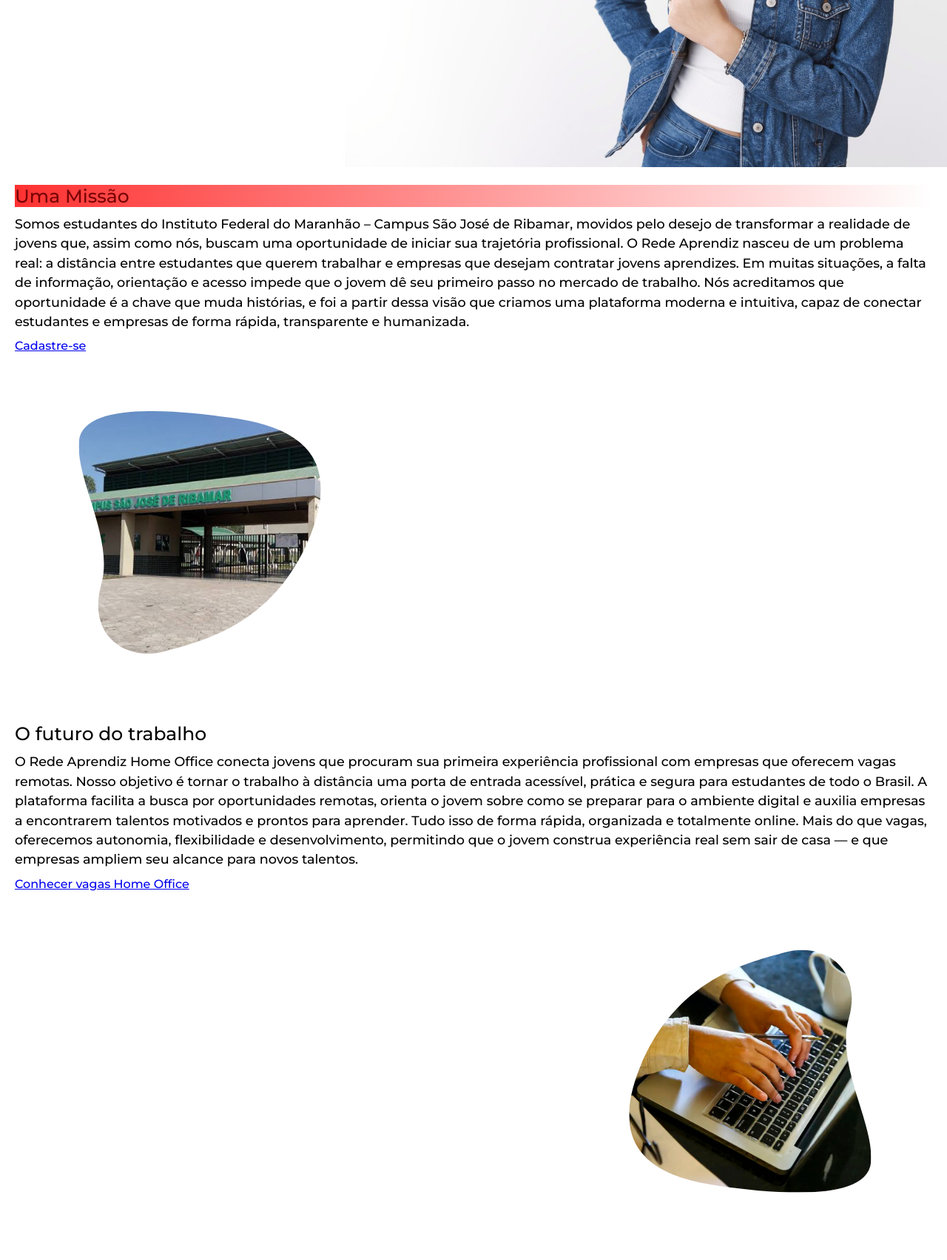
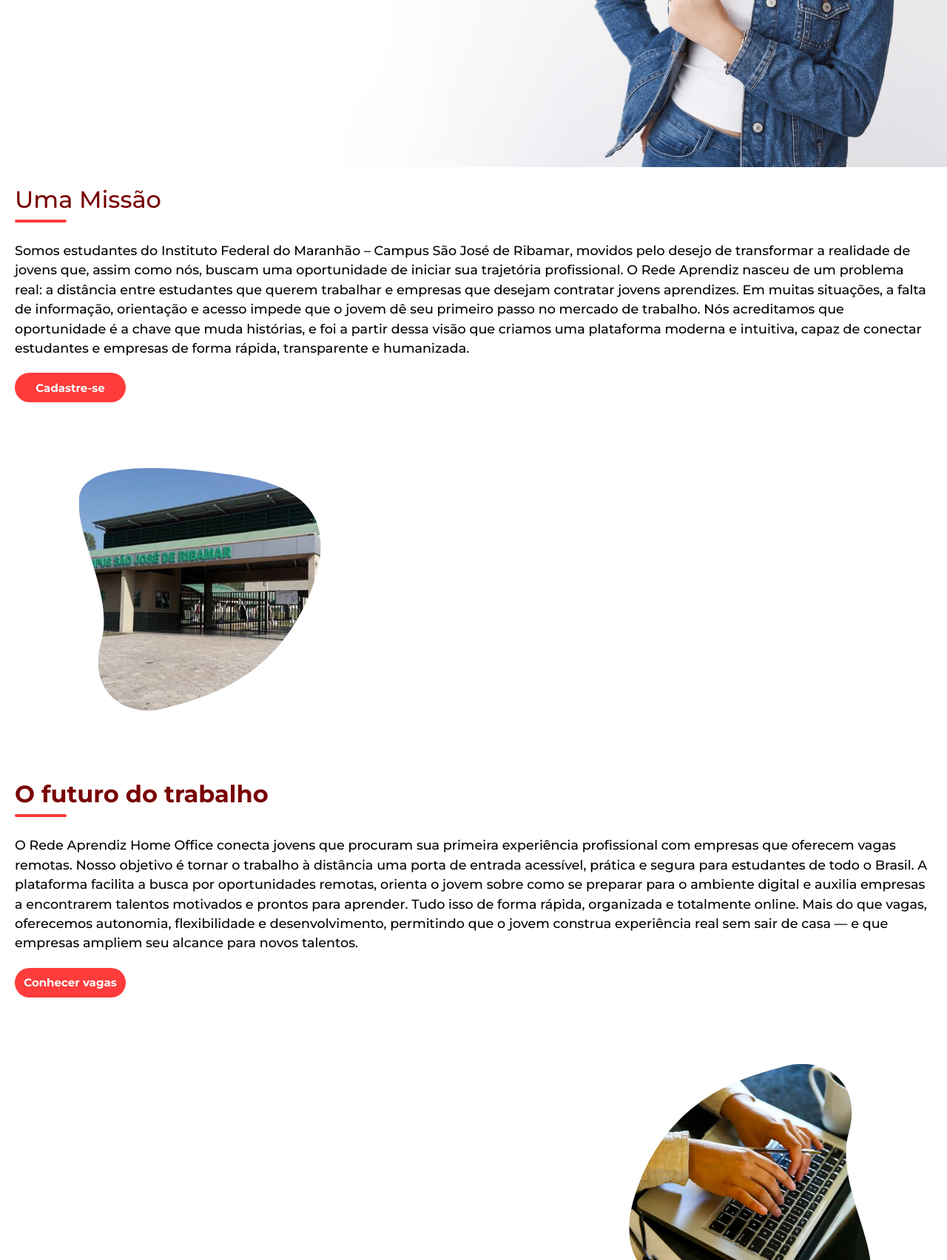
Before and after one commit to redeaprendiz904/rede-aprendiz, a PHP site: page / in a window 1280 px wide. Shown: the part 478-2182 px from the top of the page at 74% size. Run offline with PHP 8.4, Linux system fonts and the light colour scheme.

Commit message:
atualizações no index.html

```diff
--- a/backend/config/db.js
+++ b/backend/config/db.js
@@ -4,7 +4,7 @@ const mysql = require("mysql2");
 const db = mysql.createConnection({
     host: "localhost",
     user: "root",
-    password: "Admin",
+    password: "admin",
     database: "rede_aprendiz"
 });
 
--- a/frontend/css/style.css
+++ b/frontend/css/style.css
@@ -88,6 +88,25 @@ section.flex-content{
   flex-flow: column nowrap;
 }
 
+.titulo {
+    font-family: "Montserrat", sans-serif;
+    font-size: 32px;
+    font-weight: 700;
+    color: #790404;
+    margin-bottom: 15px;
+    position: relative;
+    display: inline-block;
+}
+
+.titulo::after {
+    content: "";
+    display: block;
+    width: 70px;
+    height: 4px;
+    background-color: #ff3b3b;
+    border-radius: 10px;
+    margin-top: 8px;
+}
 
 article.text-missao{
   display: flex;
@@ -100,10 +119,6 @@ article.text-hf{
   flex-flow: row wrap;
 }
 
-article div.texto1 h1{
-  color: #790404;
-  background-image: linear-gradient(to right,#ff3131, transparent );
-}
  article.text-missao p{
       line-height: 1.5;
       margin-top: 10px;
@@ -127,9 +142,7 @@ article.text-hf img{
 
 
 
-h1{
-  font-size: 25px;
-}
+
 h2{
   font-size: 24px;
 }
@@ -293,8 +306,6 @@ footer p{
         max-width: 350px;
   }
 
-    body{
-  }
     article.text-missao img{
         width: 350px;
         display: block;
@@ -331,14 +342,7 @@ footer p{
     margin: -5px;
   }
 
-  .botaohpc2{
-    padding: 0px;
-    height: 60px;
 
-  }
-  .botaohpc2 a{
-    font-size: 15px;
-  }
 
   .card{
     max-width: 400px;
@@ -359,3 +363,31 @@ footer p{
 
 
 }
+
+.botaohpc2 {
+    display: inline-flex;
+    align-items: center;
+    justify-content: center;
+
+    width: 150px;
+    height: 40px;
+
+    padding: 10px 20px;
+    margin: 10px 0;
+
+    background-color: #ff3b3b;
+    border-radius: 100px;
+    border: none;
+
+    flex: 0 0 auto;
+    align-self: flex-start;
+}
+
+.botaohpc2 a {
+    color: white;
+    text-decoration: none;
+    font-family: "Montserrat", sans-serif;
+    font-size: 15px;
+    font-weight: 700;
+    white-space: nowrap;
+}
--- a/frontend/index.html
+++ b/frontend/index.html
@@ -30,7 +30,7 @@
     <section class="flex-content">
         <article class="text-missao">
             <div class="texto1">
-                <h1 class="titulo">Uma Missão</h1>
+                <h1 class="titulo"><b>Uma Missão</b></h1>
                 <p class="paragrafo">
                     Somos estudantes do Instituto Federal do Maranhão – Campus São José de Ribamar, movidos pelo desejo de
                     transformar a realidade de jovens que, assim como nós, buscam uma oportunidade de iniciar sua trajetória profissional.
@@ -40,14 +40,14 @@
                 </p>
 
                 </div>
-                <div class="botaohpc"><a href="html/cadastro.html" class="botaocadastro"> Cadastre-se</a> </div>
+                <div class="botaohpc2"><a href="html/cadastro.html" class="botaocadastro"> Cadastre-se</a> </div>
                     <img src="img/ifmsjr.png">
 
         </article>
         <article class="text-hf">
 
             <div class="texto2">
-            <h1 class="titulo2">O futuro do trabalho</h1>
+            <h1 class="titulo">O futuro do trabalho</h1>
                <p class="paragrafo2">
                 O Rede Aprendiz Home Office conecta jovens que procuram sua primeira experiência profissional com empresas que oferecem vagas remotas. Nosso objetivo é tornar o trabalho à distância uma porta de entrada acessível, prática e segura para estudantes de todo o Brasil.
 
@@ -57,7 +57,7 @@
                </p>
 
             </div>
-            <div class="botaohpc2"><a href="html/cadastro.html" class="botaocadastro2"> Conhecer vagas Home Office</a></div>
+            <div class="botaohpc2"><a href="html/cadastro.html"> Conhecer vagas</a></div>
                <img src="img/futuro.png" class="futuro">
         </article>
     </section>
```
